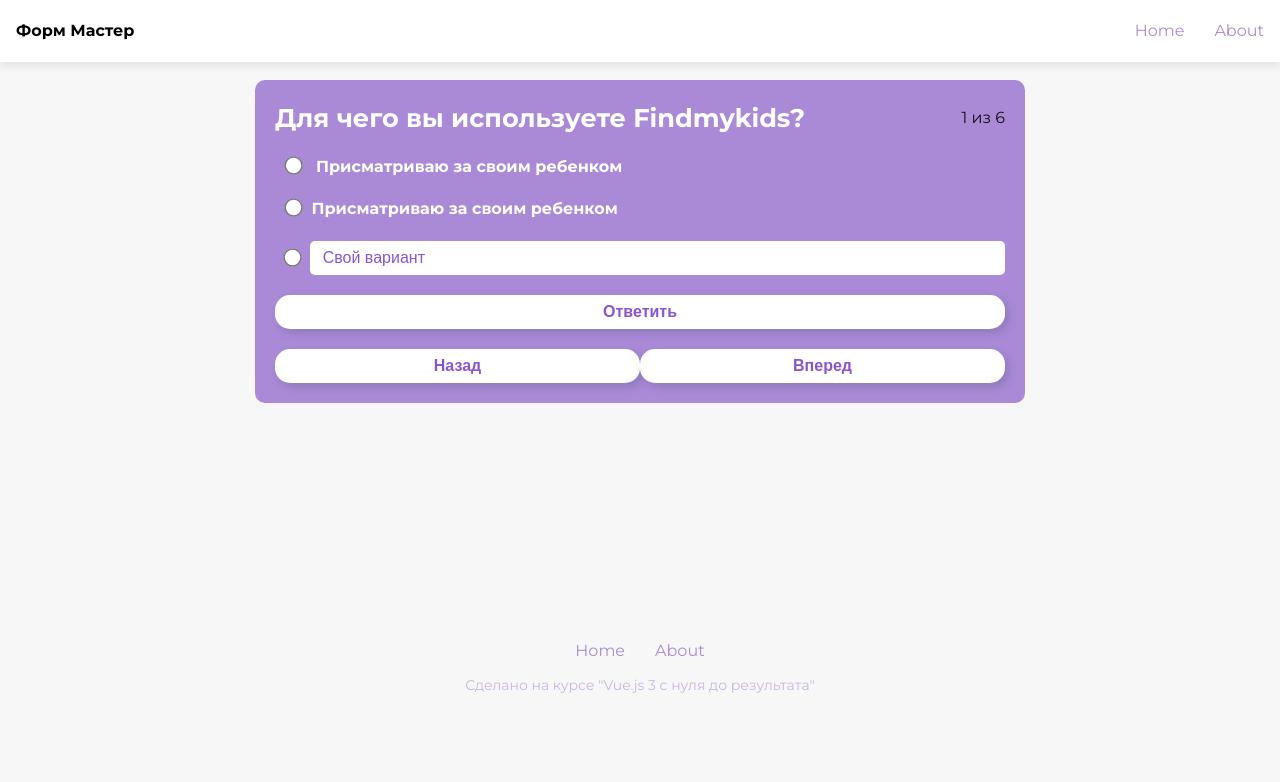
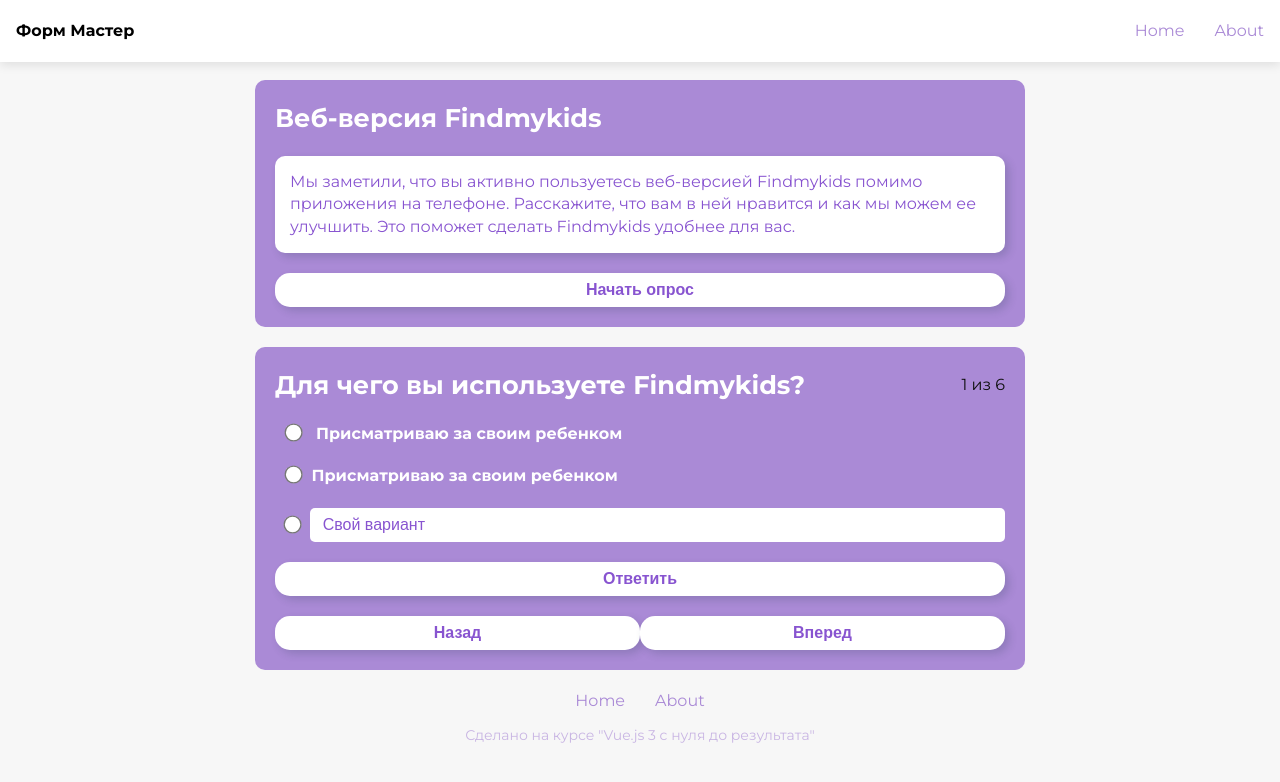
Before and after one commit to alvarSQ/formsMaster, a Vue app: page /#/question in a window 1280 px wide. Shown: the top 782 px of the page. Built offline with nearby package versions, Linux system fonts and the light colour scheme.

Commit message:
конец верстки2

```diff
--- a/src/assets/scss/form_master.scss
+++ b/src/assets/scss/form_master.scss
@@ -4,6 +4,16 @@
 .form_wrapper {
     max-width: 770px;
     margin: 0 auto;
+}
+
+.form_description {
+    width: 100%;
+    padding: 15px;
+    margin-top: 20px;
+    border-radius: 10px;
+    background-color: white;
+    color: $purple-color;
+    box-shadow: 4px 4px 8px 0px rgba(34, 60, 80, 0.2);
 }
 
 .form_container {
--- a/src/pages/question.vue
+++ b/src/pages/question.vue
@@ -1,5 +1,17 @@
 <template>
     <div class="form_wrapper">
+        <div class="form_container">
+            <h2>Веб-версия Findmykids</h2>
+            <p class="form_description">
+                Мы заметили, что вы активно пользуетесь веб-версией Findmykids помимо приложения на телефоне.
+                Расскажите, что вам в ней нравится и как мы можем ее улучшить. Это поможет сделать Findmykids удобнее
+                для вас.
+            </p>
+            <button class="form_footer">
+                Начать опрос
+            </button>
+
+        </div>
         <div class="form_container">
             <div class="navbar-content">
                 <h2>Для чего вы используете Findmykids?</h2>
```
Also changed, not shown: src/components/varQuestions.vue (line endings or trailing spaces).
